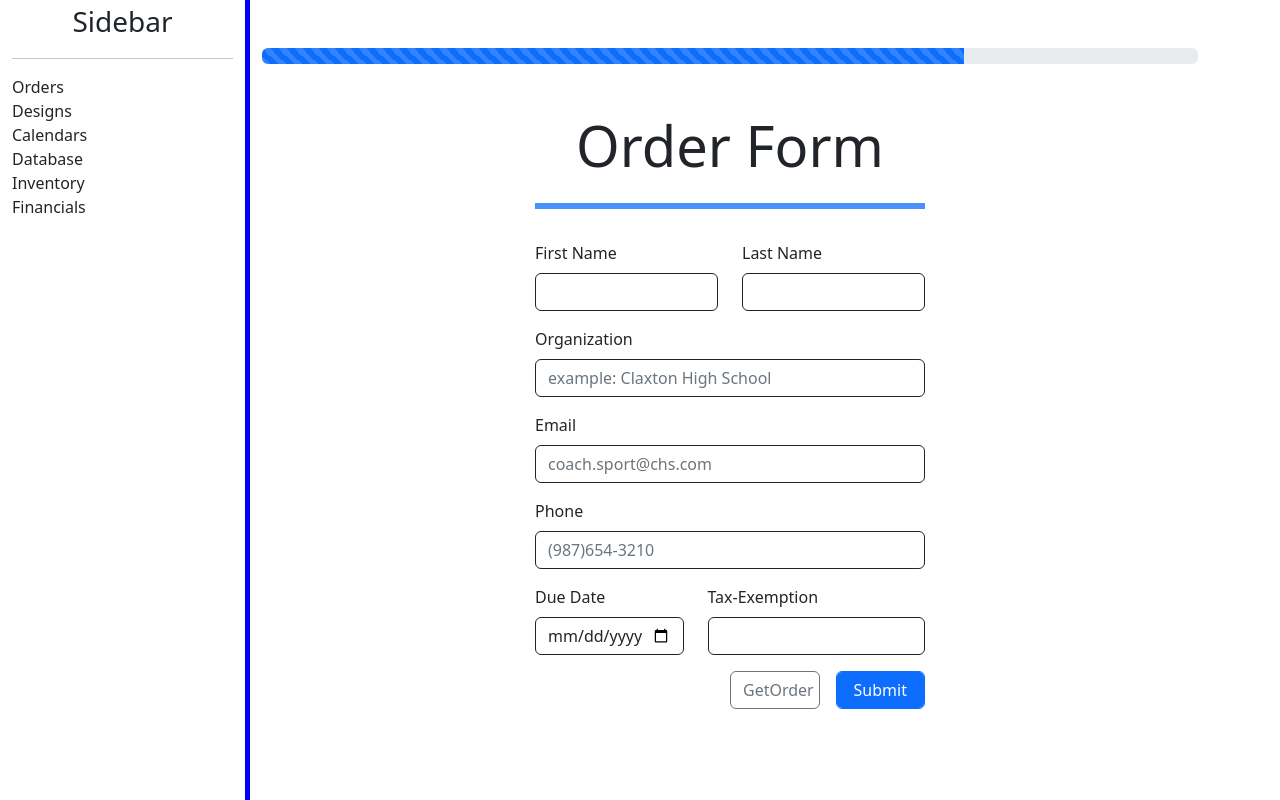
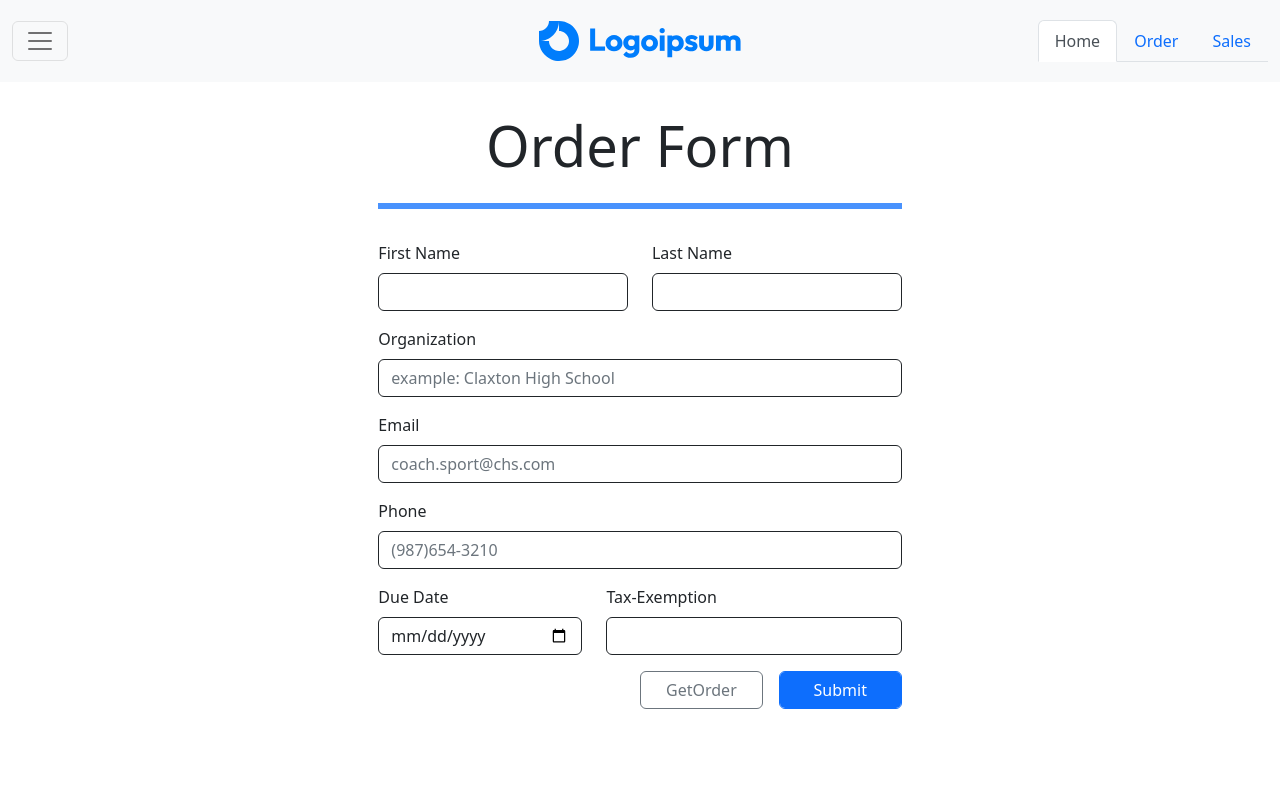
Before and after one commit to JanowskiGaither/Creative-Stitches, a website built with Vite: page frontend/src/orderForm/index.html in a window 1280 px wide. Built offline with nearby package versions, Linux system fonts and the light colour scheme.

Commit message:
- update order form to new Nav bar.

```diff
--- a/frontend/src/orderForm/index.html
+++ b/frontend/src/orderForm/index.html
@@ -10,23 +10,62 @@
 
 <body>
   <div class="container-fluid">
-    <div class="row align-items-start">
-      <!-- Sidebar -->
-      <div class="col-xxl-1 col-3 d-flex flex-column min-vh-100 sidebar">
-        <span class="fs-3 text-center">Sidebar</span>
-        <hr>
-        <ul class="nav nav-pills flex-column">
-          <li class="nav-item">Orders</li>
-          <li class="nav-item">Designs</li>
-          <li class="nav-item">Calendars</li>
-          <li class="nav-item">Database</li>
-          <li class="nav-item">Inventory</li>
-          <li class="nav-item">Financials</li>
+    <nav class="navbar bg-light fixed-top py-3">
+      <div class="container-fluid">
+        <a class="navbar-toggler btn" type="button" data-bs-toggle="offcanvas" data-bs-target="#offcanvasNavbar"
+          aria-controls="offcanvasNavbar" aria-label="Toggle navigation" role="button">
+          <span class="navbar-toggler-icon"></span>
+        </a>
+        <a class="navbar-brand justify-content-center" href="#"><img src="../assets/logoipsum-297.svg"></a>
+        <ul class="nav nav-tabs nav-fill">
+          <li class="nav-item">
+            <a class="nav-link active" href="/">Home</a>
+          </li>
+          <li class="nav-item">
+            <a class="nav-link" href="/order">Order</a>
+          </li>
+          <li class="nav-item">
+            <a class="nav-link" href="/">Sales</a>
+          </li>
         </ul>
-      </div> <!-- Sidebar End -->
+        <div class="offcanvas offcanvas-start" tabindex="0" id="offcanvasNavbar" aria-labelledby="offcanvasNavbarLabel">
+          <div class="offcanvas-header">
+            <h5 class="offcanvas-title" id="offcanvasNavbarLabel">Offcanvas</h5>
+            <button type="button" class="btn-close" data-bs-dismiss="offcanvas" aria-label="Close"></button>
+          </div>
+          <div class="offcanvas-body">
+            <ul class="navbar-nav justify-content-end flex-grow-1 pe-3">
+              <li class="nav-item">
+                <a class="nav-link active" aria-current="page" href="#">Orders</a>
+              </li>
+              <li class="nav-item">
+                <a class="nav-link" href="#">Designs</a>
+              </li>
+              <li class="nav-item">
+                <a class="nav-link" href="#">Calendars</a>
+              </li>
+              <li class="nav-item">
+                <a class="nav-link" href="#">Database</a>
+              </li>
+              <li class="nav-item">
+                <a class="nav-link" href="#">Inventory</a>
+              </li>
+              <li class="nav-item">
+                <a class="nav-link" href="#">Financials</a>
+              </li>
+            </ul>
+            <form class="d-flex mt-3" role="search">
+              <input class="form-control me-2" type="search" placeholder="Search" aria-label="Search">
+              <button class="btn btn-outline-success" type="submit">Search</button>
+            </form>
+          </div>
+        </div>
+      </div>
+    </nav>
+  </div>
 
-      <!-- Order Form Start -->
-      <div class="col-xxl-11 col-9">
+  <div class="container-fluid">
+    <div class="row align-items-center">
       <div class="progress mt-5" role="progressbar" aria-label="Animated striped example" aria-valuenow="75"
         aria-valuemin="0" aria-valuemax="100">
         <div class="progress-bar progress-bar-striped progress-bar-animated" style="width: 75%"></div>
@@ -97,7 +136,6 @@
           </div>
         </div>
       </form>
-      </div> <!-- Order Form End -->
     </div>
   </div>
 </body>
--- a/frontend/src/orderForm/scss/orderStyles.scss
+++ b/frontend/src/orderForm/scss/orderStyles.scss
@@ -1,14 +1,15 @@
 @import "bootstrap/scss/bootstrap";
 
-.redbox {
-    background-color: red;
+a.navbar-toggler:hover {
+    border-color: black;
+    box-shadow: 0 1px 1px rgba(0, 0, 0, 0.075);
 }
 
-.bluebox {
-    background-color: blue;
+a.navbar-brand {
+    transform: translateX(95px)
 }
 
-.sidebar {
-    max-width: 250px;
-    border-right: 5px solid blue;
+
+#currentOrders {
+    margin-top: 6%;
 }
--- a/frontend/src/scss/styles.scss
+++ b/frontend/src/scss/styles.scss
@@ -7,7 +7,7 @@ a.navbar-toggler:hover {
 }
 
 a.navbar-brand {
-    transform: translateX(120px)
+    transform: translateX(90px)
 }
 
 
```
Also changed, not shown: frontend/dist/index.html (deleted), 2 other files. Lines whose indentation alone changed are shown as unchanged.
